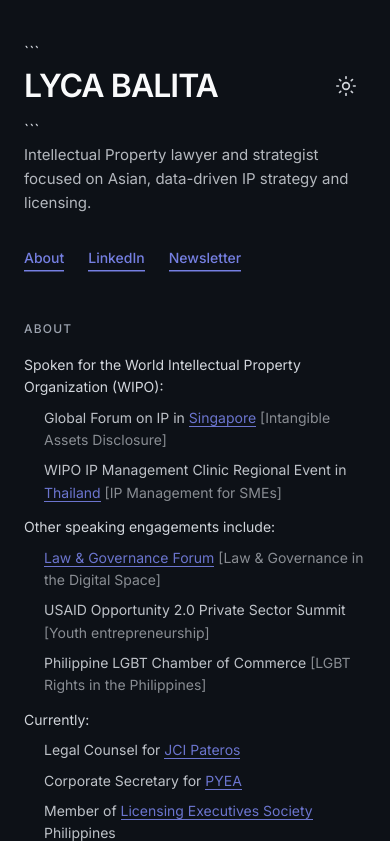
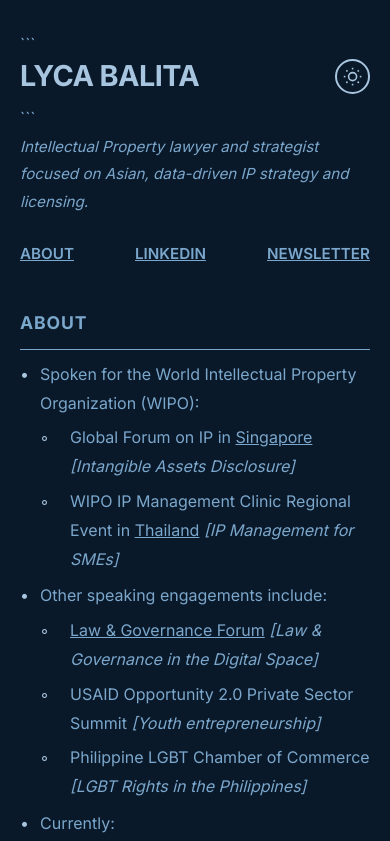
Before and after one commit to lycabal/portfolio, a plain HTML site: page index.html in a window 390 px wide. Both pictures are taken after a click on the button "Toggle dark mode". Shown: the top 841 px of the page. Drawn offline with Linux system fonts and the light colour scheme.

Commit message:
Update index.html

````diff
--- a/index.html
+++ b/index.html
@@ -7,7 +7,7 @@
     <title>Lyca Balita</title>
     <link rel="preconnect" href="https://fonts.googleapis.com">
     <link rel="preconnect" href="https://fonts.gstatic.com" crossorigin>
-    <link href="https://fonts.googleapis.com/css2?family=Inter:wght@300;400;500;600;700&display=swap" rel="stylesheet">
+    <link href="https://fonts.googleapis.com/css2?family=Inter:wght@400;600;700&display=swap" rel="stylesheet">
     <style>
         * {
             margin: 0;
@@ -17,115 +17,98 @@
 
 ```
     :root {
-        --header-text: #0d1117;
-        --body-text: #1f2937;
-        --bg-color: #ffffff;
-        --accent: #6366f1;
-        --link-color: #6366f1;
-        --section-header: #374151;
-        --border: #e5e7eb;
+        --header-text: #001f3f;
+        --body-text: #2c5f8d;
+        --bg-color: #f5f5f0;
+        --accent: #001f3f;
+        --link-color: #1a4d7a;
+        --section-header: #1a4d7a;
     }
 
     body.dark-mode {
-        --header-text: #f9fafb;
-        --body-text: #d1d5db;
-        --bg-color: #0d1117;
-        --accent: #818cf8;
-        --link-color: #818cf8;
-        --section-header: #9ca3af;
-        --border: #1f2937;
+        --header-text: #a8c5e0;
+        --body-text: #7ba7cc;
+        --bg-color: #0a1929;
+        --accent: #a8c5e0;
+        --link-color: #7ba7cc;
+        --section-header: #7ba7cc;
     }
 
     body {
         font-family: 'Inter', -apple-system, BlinkMacSystemFont, 'Segoe UI', sans-serif;
         background-color: var(--bg-color);
         color: var(--body-text);
-        line-height: 1.6;
+        line-height: 1.8;
         transition: background-color 0.3s ease, color 0.3s ease;
-        padding: 60px 80px 40px 80px;
-        max-width: 900px;
+        padding: 40px 60px 20px 60px;
+        max-width: 800px;
         margin: 0 auto;
-        font-weight: 400;
     }
 
     header {
         display: flex;
         justify-content: space-between;
         align-items: center;
-        margin-bottom: 12px;
+        margin-bottom: 10px;
         position: relative;
     }
 
     h1 {
-        font-size: 2.5rem;
-        font-weight: 600;
+        font-size: 2.2rem;
+        font-weight: 700;
         color: var(--header-text);
         margin-bottom: 0;
         line-height: 1;
-        letter-spacing: -0.03em;
+        letter-spacing: -0.02em;
     }
 
     .tagline {
+        font-style: italic;
         font-size: 1rem;
-        margin-bottom: 32px;
+        margin-bottom: 25px;
         max-width: 600px;
         font-weight: 400;
-        color: var(--body-text);
-        opacity: 0.85;
     }
 
     .dark-mode-toggle {
         background: none;
-        border: none;
-        width: 2.5rem;
-        height: 2.5rem;
+        border: 2px solid var(--accent);
+        border-radius: 50%;
+        width: 2.2rem;
+        height: 2.2rem;
         cursor: pointer;
         display: flex;
         align-items: center;
         justify-content: center;
-        transition: all 0.2s ease;
+        transition: all 0.3s ease;
         flex-shrink: 0;
-        border-radius: 8px;
     }
 
     .dark-mode-toggle:hover {
-        background-color: var(--border);
+        transform: scale(1.1);
     }
 
     .sun-icon {
-        width: 1.25rem;
-        height: 1.25rem;
+        width: 1.2rem;
+        height: 1.2rem;
         fill: none;
-        stroke: var(--body-text);
+        stroke: var(--accent);
         stroke-width: 2;
-        stroke-linecap: round;
     }
 
     nav {
         display: flex;
-        gap: 32px;
-        margin-bottom: 48px;
+        justify-content: space-between;
+        gap: 20px;
+        margin-bottom: 40px;
         flex-wrap: wrap;
     }
 
     nav a {
         color: var(--link-color);
-        text-decoration: none;
-        font-weight: 500;
-        font-size: 0.9375rem;
+        text-decoration: underline;
+        font-weight: 600;
         transition: opacity 0.2s ease;
-        position: relative;
-    }
-
-    nav a::after {
-        content: '';
-        position: absolute;
-        bottom: -2px;
-        left: 0;
-        width: 100%;
-        height: 1px;
-        background-color: var(--link-color);
-        opacity: 0.5;
     }
 
     nav a:hover {
@@ -133,18 +116,18 @@
     }
 
     section {
-        margin-bottom: 56px;
+        margin-bottom: 50px;
     }
 
     .section-title {
-        font-weight: 500;
+        font-weight: 700;
         text-transform: uppercase;
         color: var(--section-header);
-        font-size: 0.75rem;
-        margin-bottom: 16px;
-        padding-bottom: 0;
-        border-bottom: none;
-        letter-spacing: 0.1em;
+        font-size: 1.1rem;
+        margin-bottom: 10px;
+        padding-bottom: 10px;
+        border-bottom: 1px solid var(--body-text);
+        letter-spacing: 0.05em;
     }
 
     ul {
@@ -153,33 +136,35 @@
     }
 
     li {
-        margin-bottom: 12px;
+        margin-bottom: 8px;
         position: relative;
-        padding-left: 0;
-        font-size: 0.9375rem;
+        padding-left: 20px;
     }
 
     li:before {
-        content: none;
+        content: "•";
+        position: absolute;
+        left: 0;
+        color: var(--accent);
     }
 
     li ul {
-        margin-top: 8px;
-        margin-left: 20px;
+        margin-top: 6px;
     }
 
     li ul li {
-        margin-bottom: 8px;
-        opacity: 0.9;
+        padding-left: 30px;
+        margin-bottom: 6px;
+    }
+
+    li ul li:before {
+        content: "◦";
     }
 
     a {
         color: var(--link-color);
-        text-decoration: none;
+        text-decoration: underline;
         transition: opacity 0.2s ease;
-        border-bottom: 1px solid var(--link-color);
-        border-bottom-color: var(--link-color);
-        opacity: 0.9;
     }
 
     a:hover {
@@ -187,35 +172,28 @@
     }
 
     em {
-        font-style: normal;
-        color: var(--body-text);
-        opacity: 0.7;
-        font-size: 0.875rem;
+        font-style: italic;
     }
 
-    @media (max-width: 768px) {
+    @media (max-width: 600px) {
         body {
-            padding: 40px 24px 24px 24px;
+            padding: 30px 20px 15px 20px;
         }
 
         h1 {
-            font-size: 2rem;
+            font-size: 1.8rem;
         }
 
         .tagline {
-            font-size: 0.9375rem;
+            font-size: 0.95rem;
         }
 
         nav {
-            gap: 24px;
+            gap: 15px;
         }
 
         nav a {
-            font-size: 0.875rem;
-        }
-
-        li {
-            font-size: 0.875rem;
+            font-size: 0.95rem;
         }
     }
 </style>
@@ -227,7 +205,7 @@
         <h1>LYCA BALITA</h1>
         <button class="dark-mode-toggle" aria-label="Toggle dark mode">
             <svg class="sun-icon" viewBox="0 0 24 24">
-                <circle cx="12" cy="12" r="4"/>
+                <circle cx="12" cy="12" r="5"/>
                 <line x1="12" y1="1" x2="12" y2="3"/>
                 <line x1="12" y1="21" x2="12" y2="23"/>
                 <line x1="4.22" y1="4.22" x2="5.64" y2="5.64"/>
@@ -244,9 +222,9 @@
 <p class="tagline">Intellectual Property lawyer and strategist focused on Asian, data-driven IP strategy and licensing.</p>
 
 <nav>
-    <a href="#about">About</a>
-    <a href="https://www.linkedin.com/in/lycabalita/" target="_blank" rel="noopener noreferrer">LinkedIn</a>
-    <a href="https://substack.com/@lycabalita" target="_blank" rel="noopener noreferrer">Newsletter</a>
+    <a href="#about">ABOUT</a>
+    <a href="https://www.linkedin.com/in/lycabalita/" target="_blank" rel="noopener noreferrer">LINKEDIN</a>
+    <a href="https://substack.com/@lycabalita" target="_blank" rel="noopener noreferrer">NEWSLETTER</a>
 </nav>
 
 <section id="about">
````
